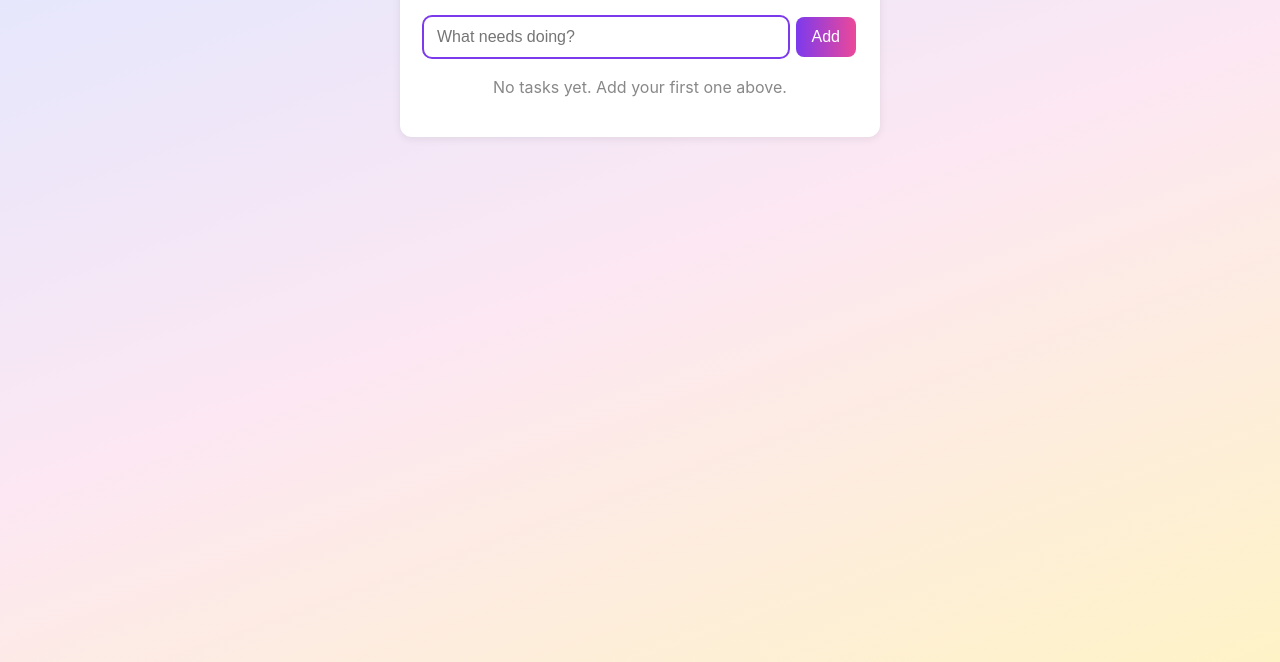
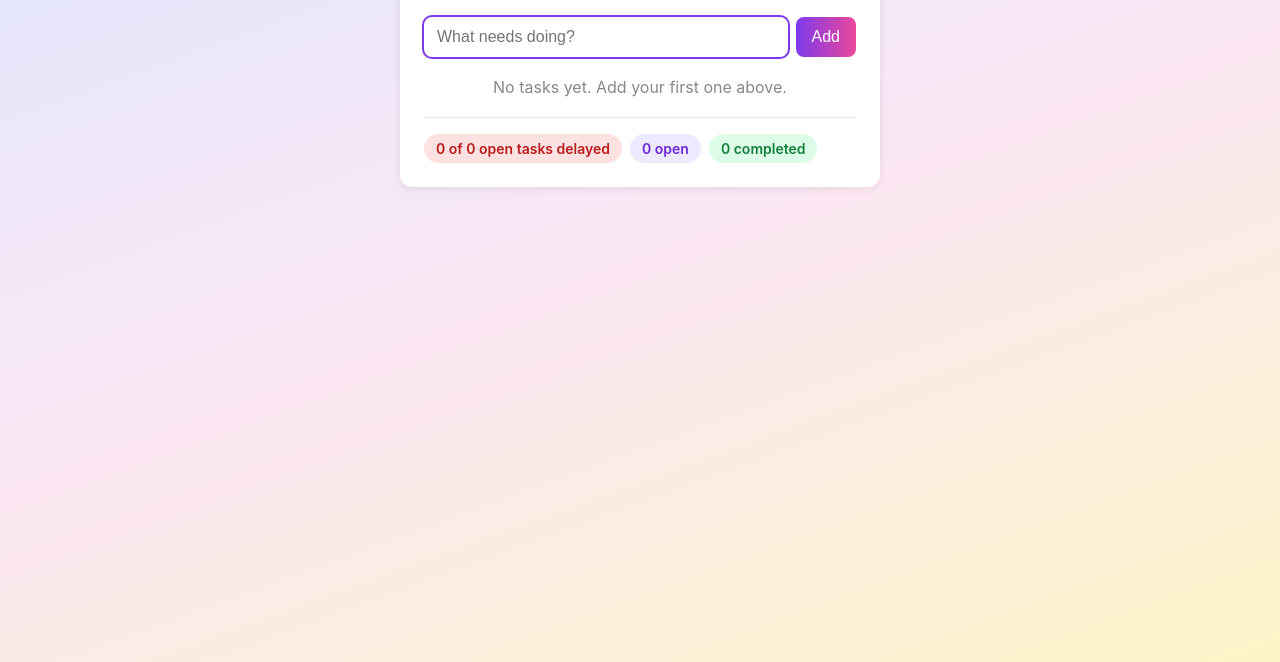
Before and after one commit to kimonpa/To-Do-App, a plain HTML site: page index.html in a window 1280 px wide. Both pictures are taken after typing "Sample" into the empty fields and a click on the button "Log in". Shown: the part 138-800 px from the top of the page. Drawn offline with Linux system fonts and the light colour scheme.

Commit message:
Add footer with delayed, open and completed task counts
- Shows delayed out of open tasks, number of open tasks, number completed
- Open means not done, so delayed tasks count as open
- Updates on add, delete and every status change

Co-Authored-By: Claude Sonnet 5.5 <noreply@anthropic.com>

```diff
--- a/app.js
+++ b/app.js
@@ -13,6 +13,9 @@ const taskForm = document.getElementById("task-form");
 const taskInput = document.getElementById("task-input");
 const taskList = document.getElementById("task-list");
 const emptyMessage = document.getElementById("empty-message");
+const countDelayed = document.getElementById("count-delayed");
+const countOpen = document.getElementById("count-open");
+const countDone = document.getElementById("count-done");
 
 // The logged-in user's name, or null when nobody is logged in.
 let currentUser = null;
@@ -334,6 +337,18 @@ function renderTasks() {
   });
 
   emptyMessage.hidden = tasks.length > 0;
+  updateSummary();
+}
+
+// Updates the footer. "Open" means not done, so delayed tasks count as open.
+function updateSummary() {
+  const done = tasks.filter((task) => task.status === "done").length;
+  const delayed = tasks.filter((task) => task.status === "delayed").length;
+  const open = tasks.length - done;
+
+  countDelayed.textContent = `${delayed} of ${open} open ${open === 1 ? "task" : "tasks"} delayed`;
+  countOpen.textContent = `${open} open`;
+  countDone.textContent = `${done} completed`;
 }
 
 // Gives keyboard focus back to a task's status button after a redraw.
--- a/index.html
+++ b/index.html
@@ -66,6 +66,13 @@
 
     <ul id="task-list"></ul>
     <p id="empty-message">No tasks yet. Add your first one above.</p>
+
+    <!-- Footer: counts of delayed, open and completed tasks. -->
+    <footer id="task-summary" class="summary" aria-live="polite">
+      <span id="count-delayed" class="chip chip-delayed"></span>
+      <span id="count-open" class="chip chip-open"></span>
+      <span id="count-done" class="chip chip-done"></span>
+    </footer>
   </main>
 
   <script src="app.js"></script>
--- a/style.css
+++ b/style.css
@@ -426,3 +426,35 @@ body {
   border-left-color: #dc2626;
   background: #fef2f2;
 }
+
+/* ---------- Footer: task counts ---------- */
+.summary {
+  display: flex;
+  flex-wrap: wrap;
+  gap: 8px;
+  margin-top: 20px;
+  padding-top: 16px;
+  border-top: 1px solid #e5e7eb;
+}
+
+.chip {
+  padding: 6px 12px;
+  font-size: 14px;
+  font-weight: 600;
+  border-radius: 999px;
+}
+
+.chip-delayed {
+  color: #b91c1c;
+  background: #fee2e2;
+}
+
+.chip-open {
+  color: #6d28d9;
+  background: #ede9fe;
+}
+
+.chip-done {
+  color: #15803d;
+  background: #dcfce7;
+}
```
